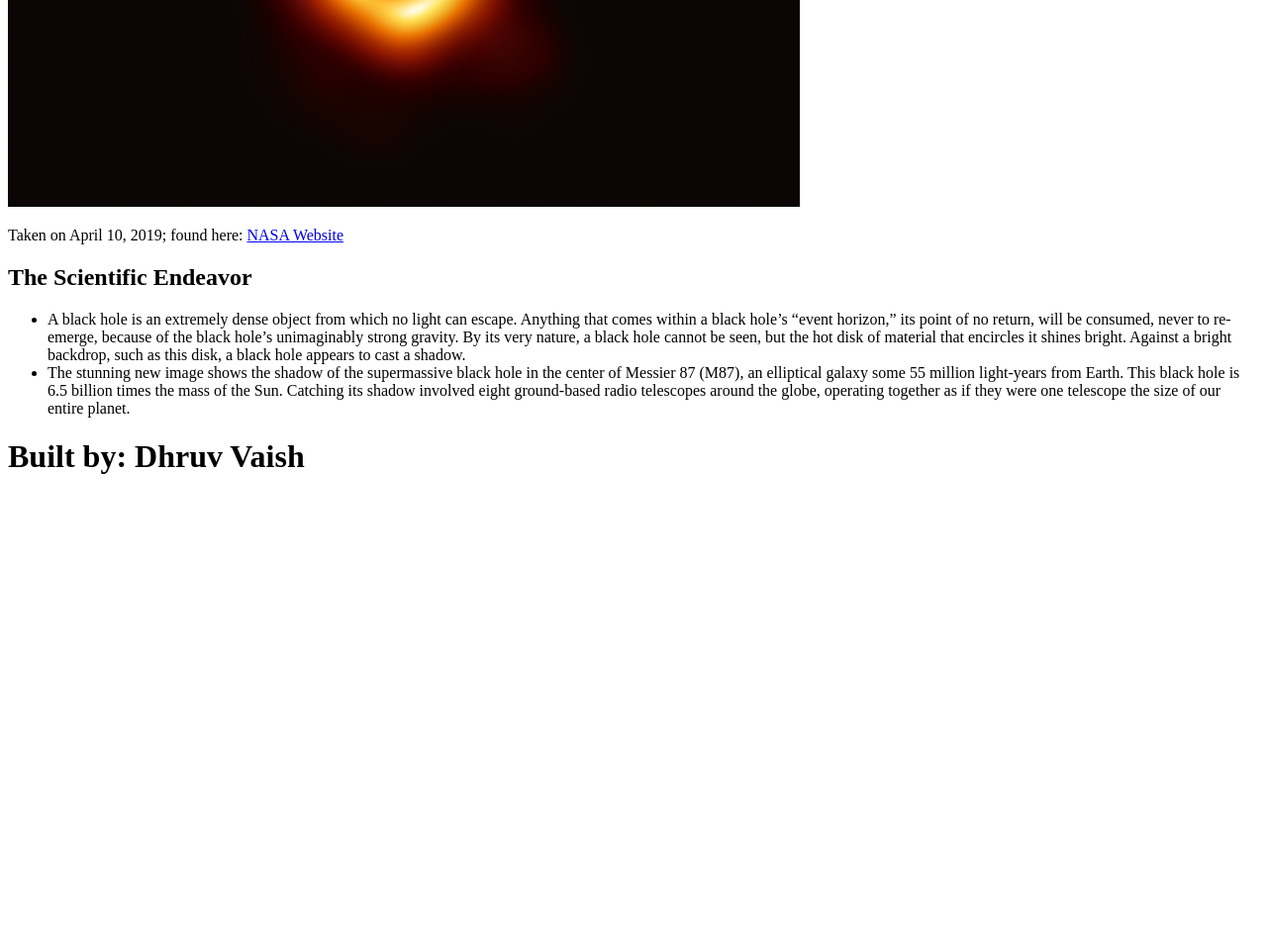
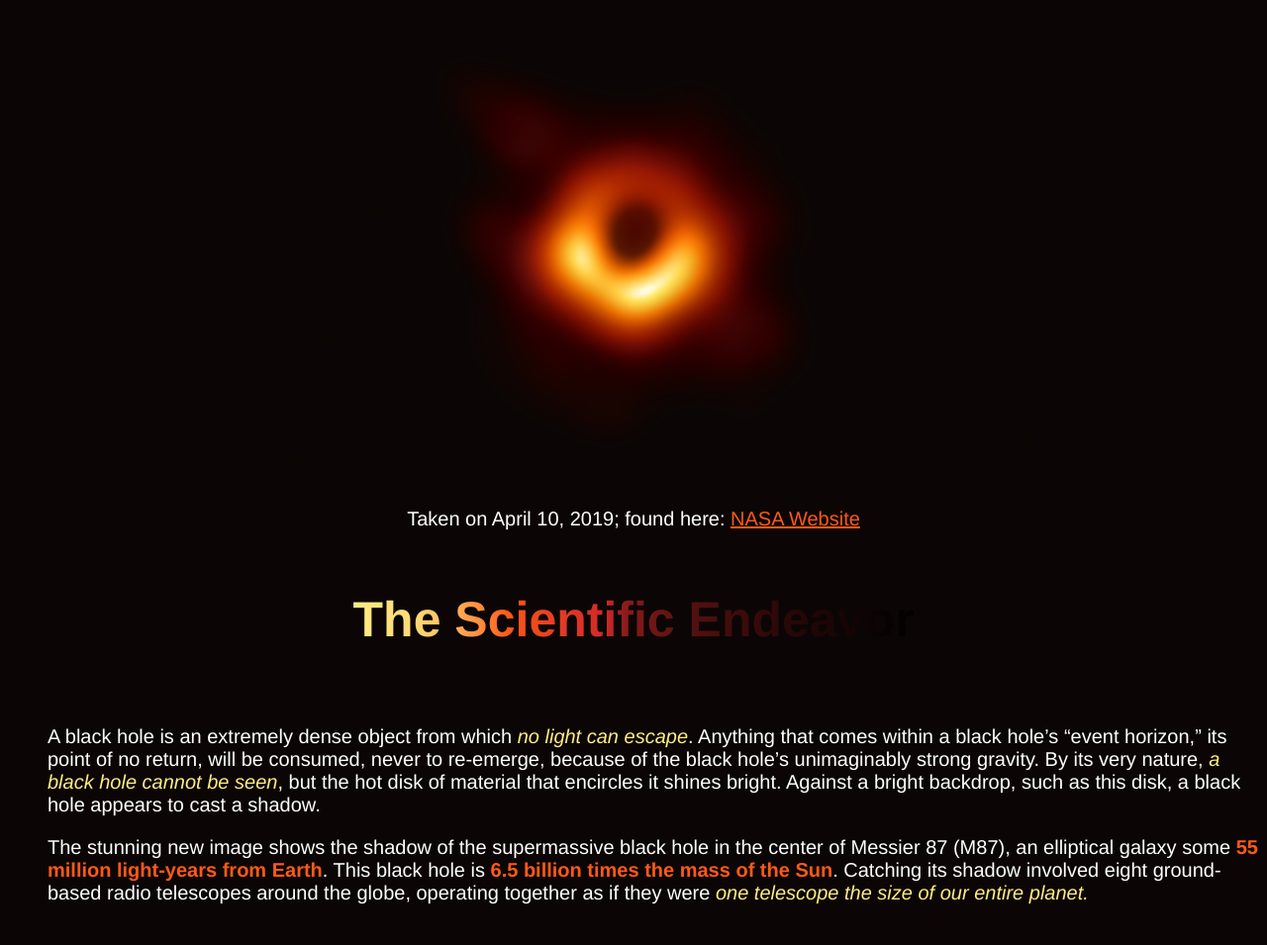
Before and after one commit to dvaish/WDB_homework, a plain HTML site: page prod/index.html in a window 1280 px wide. Shown: the part 484-1439 px from the top of the page at 99% size. Before the commit the page ends 986 px from the top, so only its background shows below. Drawn offline with Linux system fonts and the light colour scheme.

Commit message:
clean up css

```diff
--- a/prod/index.html
+++ b/prod/index.html
@@ -1,29 +1,29 @@
 <!DOCTYPE html>
 <html>
     <head>
-        <link rel="stylesheet" href="HW1style.css"></style>
+        <link rel="stylesheet" href="style.css"></style>
         <title>Blackholes</title>
     </head>
     <body>
-        <h1 id="homework">Homework 1: HTML and CSS</h1>
-        <div class="card" id="title">
+        <div class="card">
+            <h3>Homework 1: HTML and CSS</h3>
             <h1>Blackholes</h1>
             <h3>Sponsored by <img id="Nasa" src="nasa.png" alt="Nasa" /></h3>
         </div>
-        <div class="card" id="picture">
+        <div class="card">
             <h2>The First Image of a Black Hole</h2>
             <img id="Blackhole" src="blackhole.png" alt="literally a black hole"/>
             <p>Taken on April 10, 2019; found here: <a id="nasalink" href="https://www.nasa.gov/mission_pages/chandra/news/black-hole-image-makes-history">NASA Website</a></p>
         </div>
-        <div class="card" id="facts">
+        <div class="card">
             <h2>The Scientific Endeavor</h2>
             <ul>
-                <li>A black hole is an extremely dense object from which <span class="italic">no light can escape</span>. Anything that comes within a black hole’s “event horizon,” its point of no return, will be consumed, never to re-emerge, because of the black hole’s unimaginably strong gravity. By its very nature, <span class="italic">a black hole cannot be seen</span>, but the hot disk of material that encircles it shines bright. Against a bright backdrop, such as this disk, a black hole appears to cast a shadow.</li>
-                <li>The stunning new image shows the shadow of the supermassive black hole in the center of Messier 87 (M87), an elliptical galaxy some <span class="bold">55 million light-years from Earth</span>. This black hole is <span class="bold">6.5 billion times the mass of the Sun</span>. Catching its shadow involved eight ground-based radio telescopes around the globe, operating together as if they were <span class=italic>one telescope the size of our entire planet.</span></li>
+                <p>A black hole is an extremely dense object from which <span class="italic">no light can escape</span>. Anything that comes within a black hole’s “event horizon,” its point of no return, will be consumed, never to re-emerge, because of the black hole’s unimaginably strong gravity. By its very nature, <span class="italic">a black hole cannot be seen</span>, but the hot disk of material that encircles it shines bright. Against a bright backdrop, such as this disk, a black hole appears to cast a shadow.</p>
+                <p>The stunning new image shows the shadow of the supermassive black hole in the center of Messier 87 (M87), an elliptical galaxy some <span class="bold">55 million light-years from Earth</span>. This black hole is <span class="bold">6.5 billion times the mass of the Sun</span>. Catching its shadow involved eight ground-based radio telescopes around the globe, operating together as if they were <span class=italic>one telescope the size of our entire planet.</span></p>
             </ul>
         </div>
         <div class="card">
-            <h1 id="signoff">Built by: Dhruv Vaish</h1>
+            <h1>Built by: Dhruv Vaish</h1>
         </div>
     </body>
 </html>
--- a/prod/style.css
+++ b/prod/style.css
@@ -1,7 +1,6 @@
 * {
     font-family: "Helvetica Neue";
     color: white;
-    text-align: center;
 }
 
 body {
@@ -10,9 +9,6 @@ body {
 
 h1 {
     font-size: 70px;
-    width: 50%;
-    margin: auto;
-    padding:20px;
     background: radial-gradient(circle at 64% 56%, #ffec83, 20%, #ff5918, 35%, #d12929, 55%, #000000);
     -webkit-background-clip: text;
     -webkit-text-fill-color: transparent;
@@ -29,8 +25,24 @@ h3 {
     font-size: 30px;
 }
 
-ul {
-    height: 175px;
+p, li {
+    font-size: 20px;
+}
+
+.card {
+    display: flex;
+    flex-flow: column wrap;
+    align-items: center;
+}
+
+.italic {
+    font-style: italic;
+    color: #ffec83;
+}
+
+.bold {
+    font-weight: bold;
+    color: #ff5918;
 }
 
 #nasalink {
@@ -45,46 +57,7 @@ ul {
     color: #d12929;
 }
 
-.card {
-    margin: auto;
-}
-
-.card p {
-    font-size: 20px;
-}
-
-.card li {
-    text-align: left;
-    float: left;
-    padding: 5px;
-}
-
-.italic {
-    font-style: italic;
-    color: #ffec83;
-}
-
-.bold {
-    font-weight: bold;
-    color: #ff5918;
-}
-
-
-#homework {
-    font-size: 25px;
-    -webkit-text-fill-color: white;
-}
-
 #Nasa {
     width:100px;
     height:30px;
 }
-
-#facts {
-    padding: 10px;
-    margin: 20px;
-}
-
-#signoff {
-    font-size: 40px;
-}
```
